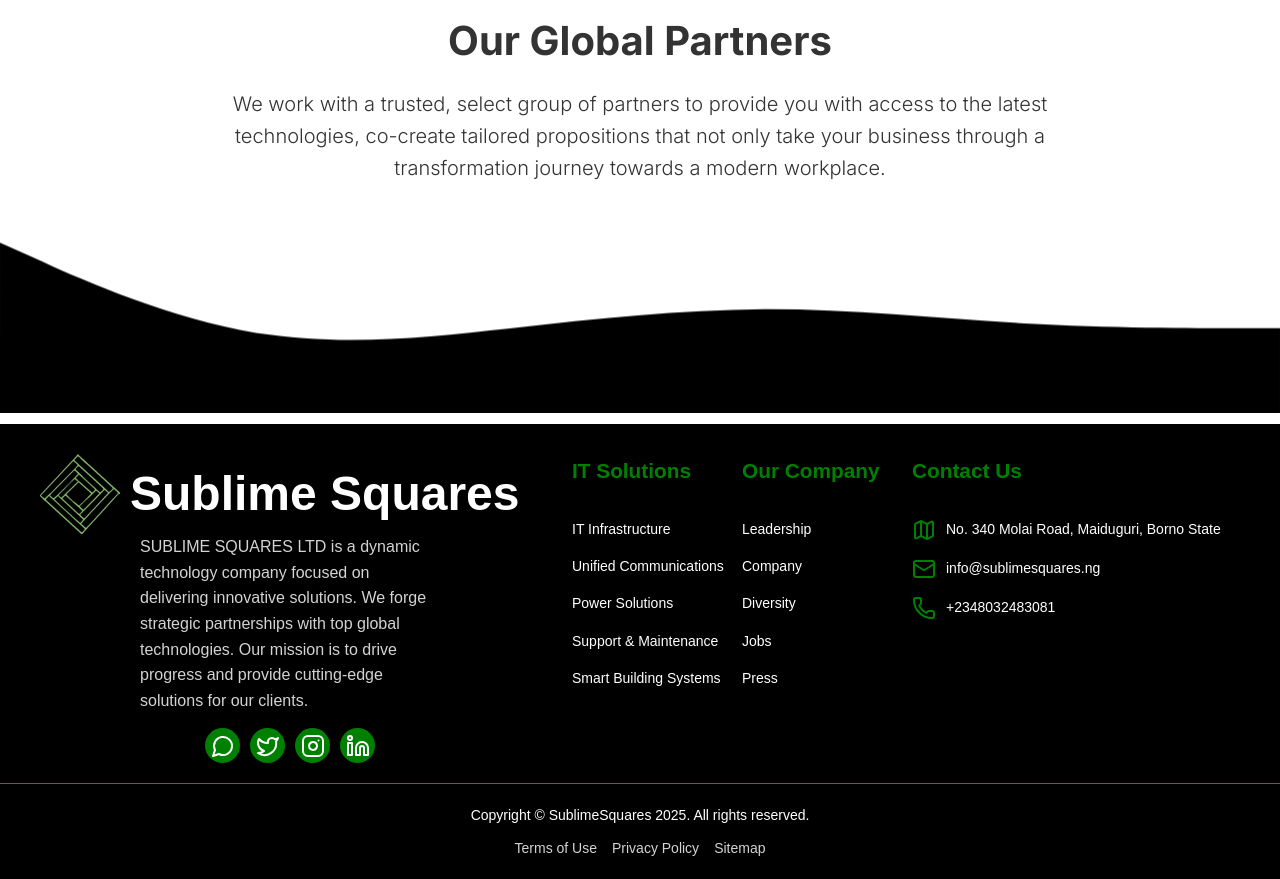
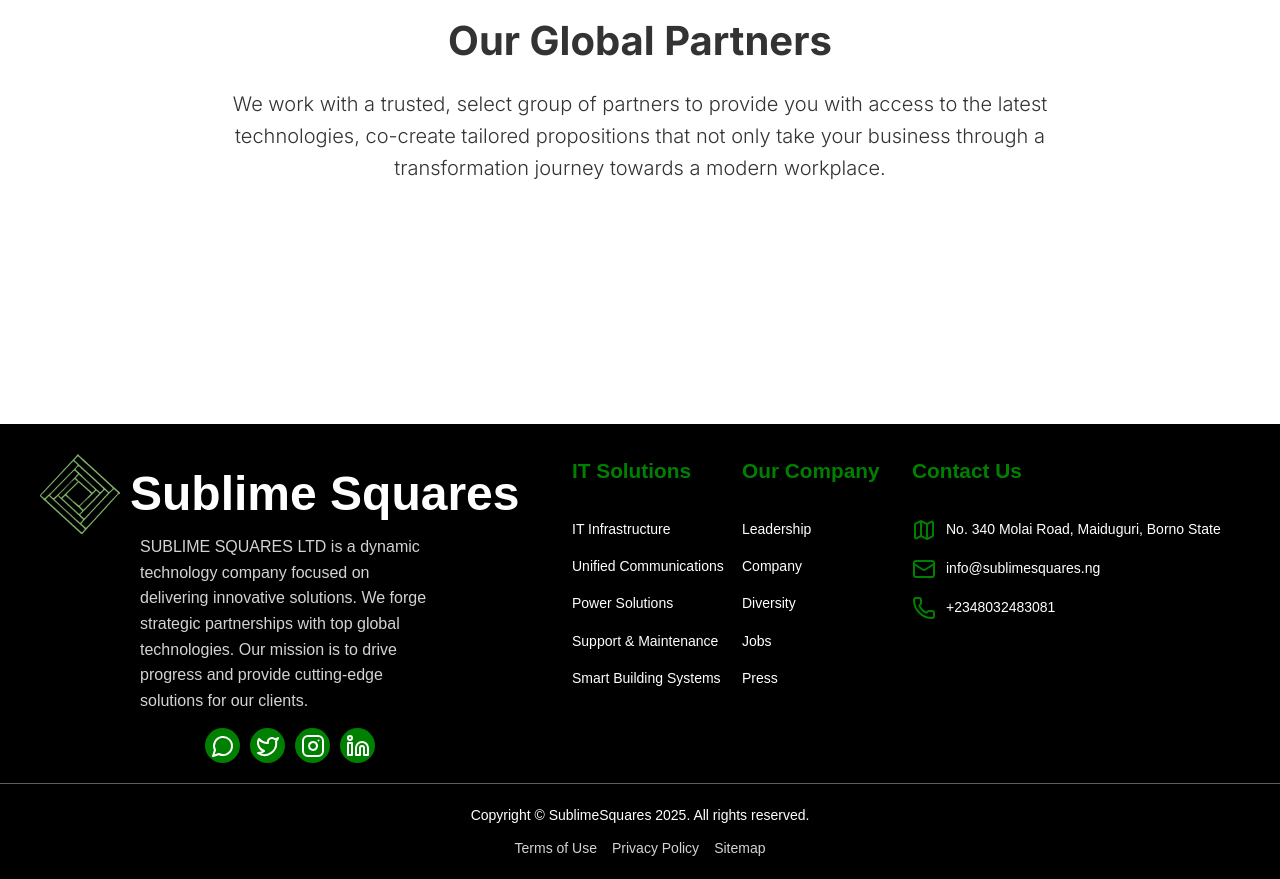
Before and after one commit to Ahmad-Zahradeen-Tahir/Sublime-Squares-v3, a React (Vite) app: page /about in a window 1280 px wide. Shown: the part 2960-3839 px from the top of the page. Built offline with nearby package versions, Linux system fonts and the light colour scheme.

Commit message:
replaced image

```diff
--- a/src/components/Footer.css
+++ b/src/components/Footer.css
@@ -11,7 +11,7 @@
   /* Wavy Divider */
   .footer-wave {
     position: absolute;
-    top: -290px; /* Adjust to move it above the footer */
+    bottom: -290px; /* Adjust to move it above the footer */
     left: 0;
     width: 100%;
     height: auto;
--- a/src/components/Footer.jsx
+++ b/src/components/Footer.jsx
@@ -14,7 +14,7 @@
 const Footer = () => {
   return (
     <footer className="footer">
-      {/* Wavy Top Divider */}
+      {/* Wavy Top Divider
       <div className="footer-wave">
         <svg viewBox="0 0 1440 320" xmlns="http://www.w3.org/2000/svg">
           <path
@@ -23,7 +23,7 @@
             d="M0,192L48,170.7C96,149,192,107,288,90.7C384,75,480,85,576,96C672,107,768,117,864,117.3C960,117,1056,107,1152,101.3C1248,96,1344,96,1392,96L1440,96V0H0Z"
           />
         </svg>
-      </div>
+      </div> */}
 
       <div className="footer-container">
         {/* First Column - Logo + Text + Social Media */}
--- a/src/components/Why.jsx
+++ b/src/components/Why.jsx
@@ -1,5 +1,5 @@
 import "./Why.css";
-import img from "../assets/cde.jpg";
+import img from "../assets/check.png";
 import { useEffect } from "react";
 import AOS from "aos";
 import "aos/dist/aos.css";
```
Also changed, not shown: src/assets/check.png (added).
